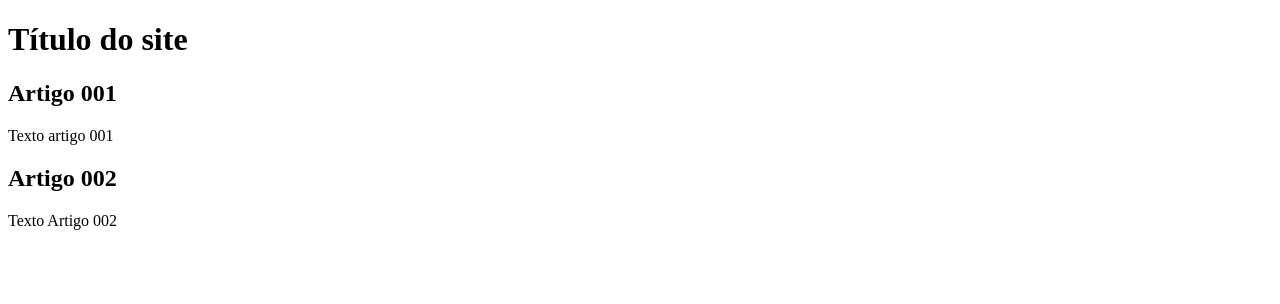
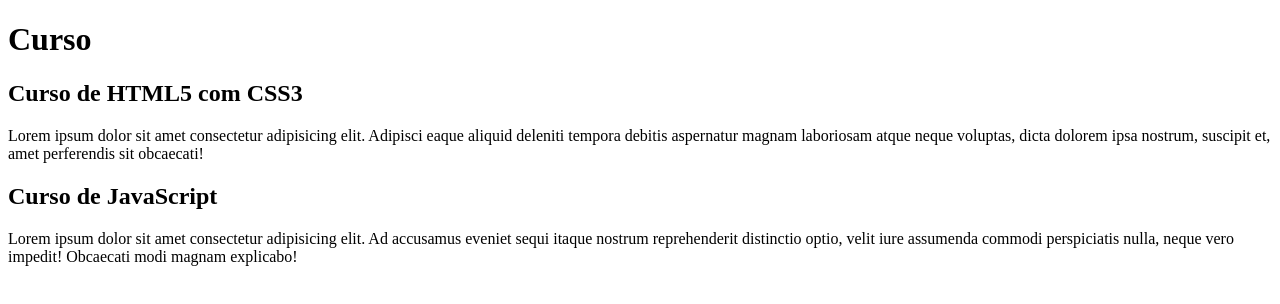
Before and after one commit to lsgoulart12/projeto-site, a plain HTML site: page index.html in a window 1280 px wide. Drawn offline with Linux system fonts and the light colour scheme.

Commit message:
comecei a escrever o conteúdo

```diff
--- a/index.html
+++ b/index.html
@@ -8,15 +8,15 @@
 <body>
   <main>
     <header>
-        <h1>Título do site</h1>
+        <h1>Curso</h1>
     </header>
     <article>
-        <h2>Artigo 001</h2>
-        <p>Texto artigo 001</p>
+        <h2>Curso de HTML5 com CSS3</h2>
+        <p>Lorem ipsum dolor sit amet consectetur adipisicing elit. Adipisci eaque aliquid deleniti tempora debitis aspernatur magnam laboriosam atque neque voluptas, dicta dolorem ipsa nostrum, suscipit et, amet perferendis sit obcaecati!</p>
     </article>
     <article>
-        <h2>Artigo 002</h2>
-        <p>Texto Artigo 002</p>
+        <h2>Curso de JavaScript</h2>
+        <p>Lorem ipsum dolor sit amet consectetur adipisicing elit. Ad accusamus eveniet sequi itaque nostrum reprehenderit distinctio optio, velit iure assumenda commodi perspiciatis nulla, neque vero impedit! Obcaecati modi magnam explicabo!</p>
     </article>
   </main>
 </body>
```
